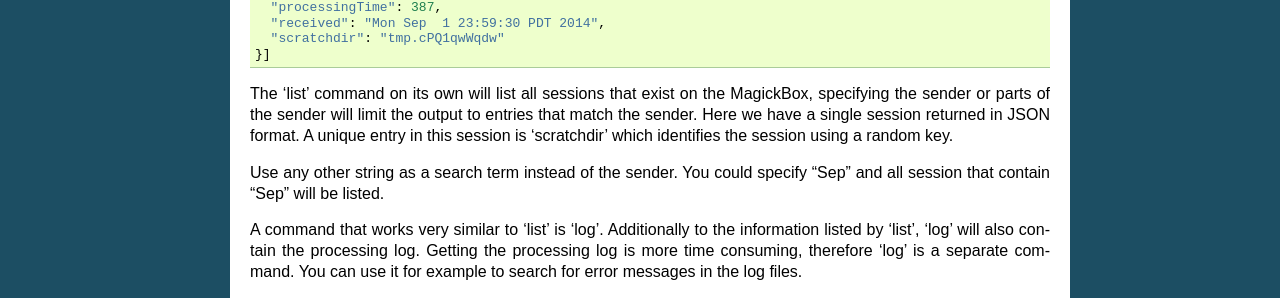
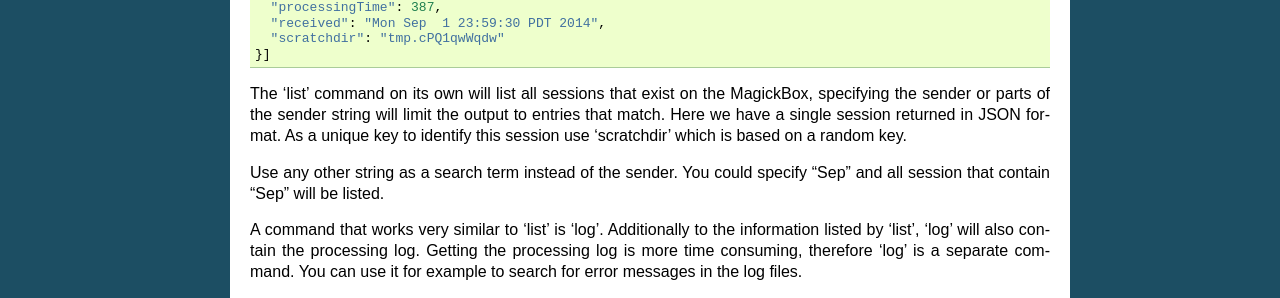
Before and after one commit to HaukeBartsch/MagickBox, a Sphinx documentation site: the page built from code/documentation/docs/source/Shell.rst, in a window 1280 px wide. Shown: the part 1655-1953 px from the top of the page. Built offline with Sphinx 7.4.7, drawn with Linux system fonts in a browser that asks for light colours.

Commit message:
fix sentence

```diff
--- a/code/documentation/docs/source/Shell.rst
+++ b/code/documentation/docs/source/Shell.rst
@@ -93,7 +93,7 @@ Mb will zip all files in the directory and upload the zip-file to your MagickBox
 	  "scratchdir": "tmp.cPQ1qwWqdw"
 	}]
 
-The 'list' command on its own will list all sessions that exist on the MagickBox, specifying the sender or parts of the sender will limit the output to entries that match the sender. Here we have a single session returned in JSON format. A unique entry in this session is 'scratchdir' which identifies the session using a random key.
+The 'list' command on its own will list all sessions that exist on the MagickBox, specifying the sender or parts of the sender string will limit the output to entries that match. Here we have a single session returned in JSON format. As a unique key to identify this session use 'scratchdir' which is based on a random key.
 
 Use any other string as a search term instead of the sender. You could specify "Sep" and all session that contain "Sep" will be listed.
 
```
